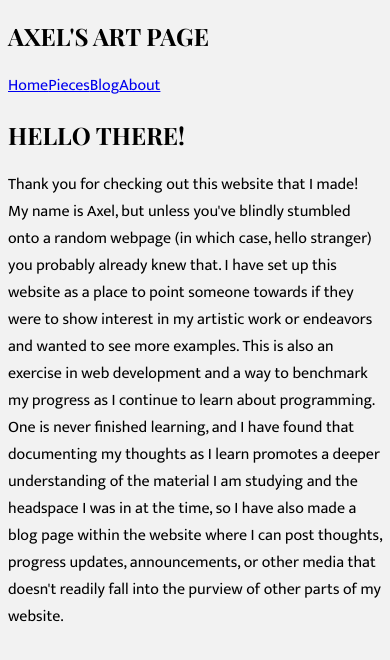
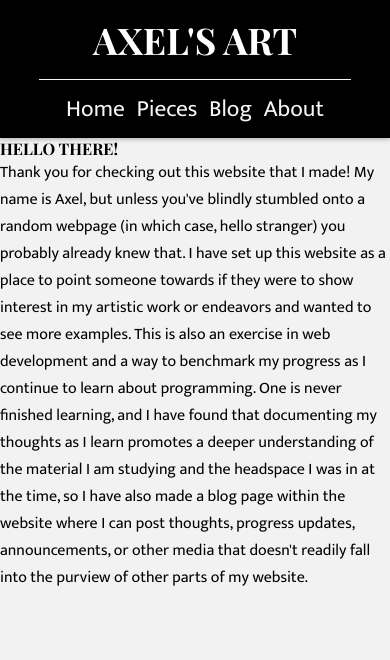
Before and after one commit to AVGalvan/axels-art-page, a React (Create React App) app: page / in a window 390 px wide. Shown: the top 660 px of the page. Built offline with nearby package versions, Linux system fonts and the light colour scheme; a web font is replaced by a local one.

Commit message:
navbar styled and responsive

```diff
--- a/src/App.css
+++ b/src/App.css
@@ -4,6 +4,20 @@
 font-family: 'Mukta', sans-serif;
 font-family: 'Playfair Display', serif;
  */
+
+ * {
+  margin: 0;
+  padding: 0;
+  border: 0;
+  outline: 0;
+  font-size: 100%;
+  vertical-align: baseline;
+  background: transparent;
+}
+
+ html{
+  box-sizing: border-box;
+ }
 
 body{
   font-family: 'Mukta', sans-serif;
@@ -18,3 +32,94 @@ h1, h2, h3, h4{
 .uppercase {
   text-transform: uppercase;
 }
+
+
+/* Styling the navbar */
+header {
+  background-color: black;
+  color: white;
+  position: sticky;
+  top: 0px;
+  box-shadow: 0 2px 4px #bebebe;
+}
+
+nav {
+  max-width: 80%;
+  text-align: center;
+  margin: 0 auto;
+}
+nav h1 {
+  font-size: 3.2rem;
+  padding: 15px 0;
+  border-bottom: solid whitesmoke 1px;
+}
+
+nav h1 a {
+  color: white;
+  text-decoration: none;
+}
+
+nav ul{
+  display: flex;
+  flex-wrap: wrap;
+  justify-content: center;
+  gap: 2rem;
+  list-style: none;
+  padding: 10px 0;
+}
+
+nav ul li a{
+  display: inline-block;
+  position: relative;
+  font-size: 1.7rem;
+  color: whitesmoke;
+  text-decoration: none;
+}
+
+.hover-underline-animation:after {
+  content: '';
+  position: absolute;
+  width: 80%;
+  transform: scaleX(0);
+  height: 2px;
+  bottom: 0;
+  left: 10%;
+  background-color: whitesmoke;
+  transform-origin: center;
+  transition: transform 0.25s ease-out;
+}
+
+.hover-underline-animation:hover:after {
+  transform: scaleX(1);
+  transform-origin: center;
+}
+
+/* Making the navbar responsive to viewport width */
+@media screen and (max-width: 540px) {
+  nav h1{
+    font-size: 2.3rem;
+  }
+
+  nav ul{
+    gap: 3.5vw;
+  }
+
+  nav ul li a {
+    font-size: 5.5vw;
+  }
+
+}
+
+@media screen and (max-width: 390px){
+  nav h1 .remove-on-resize {
+    display: none;
+  }
+
+  nav ul{
+    gap: 3vw;
+  }
+
+  nav ul li a {
+    font-size: 6vw;
+  }
+}
--- a/src/App.js
+++ b/src/App.js
@@ -26,7 +26,6 @@ const router = createBrowserRouter(
 
 function App() {
   return (
-      //<Navbar />
     <RouterProvider router={router}/>
   );
 }
--- /dev/null
+++ b/src/components/Navbar.js
@@ -0,0 +1,14 @@
+import { NavLink } from "react-router-dom"
+export default function Navbar(){
+  return(
+    <nav className="navbar">
+      <h1 className="uppercase"><NavLink to="/">Axel's Art <span className="remove-on-resize">Page</span></NavLink></h1>
+      <ul>
+        <li><NavLink className="hover-underline-animation" to="/">Home</NavLink></li>
+        <li><NavLink className="hover-underline-animation" to="pieces">Pieces</NavLink></li>
+        <li><NavLink className="hover-underline-animation" to="blog">Blog</NavLink></li>
+        <li><NavLink className="hover-underline-animation" to="about">About</NavLink></li>
+      </ul>
+  </nav>
+  )
+}
--- a/src/layouts/RootLayout.js
+++ b/src/layouts/RootLayout.js
@@ -1,16 +1,11 @@
-import { NavLink, Outlet } from "react-router-dom"
-export default function Navbar(){
+import { Outlet } from "react-router-dom"
+import Navbar from "../components/Navbar"
+export default function RootLayout(){
   return(
     //The root layout is just a navbar and whatever element is currently being rendered
     <div className="root-layout">
       <header>
-        <nav className="navbar">
-          <h1 className="uppercase">Axel's art page</h1>
-          <NavLink to="/">Home</NavLink>
-          <NavLink to="pieces">Pieces</NavLink>
-          <NavLink to="blog">Blog</NavLink>
-          <NavLink to="about">About</NavLink>
-        </nav>
+        <Navbar />
       </ header>
 
       <main>
```
Also changed, not shown: public/index.html (+0 -14 lines).
